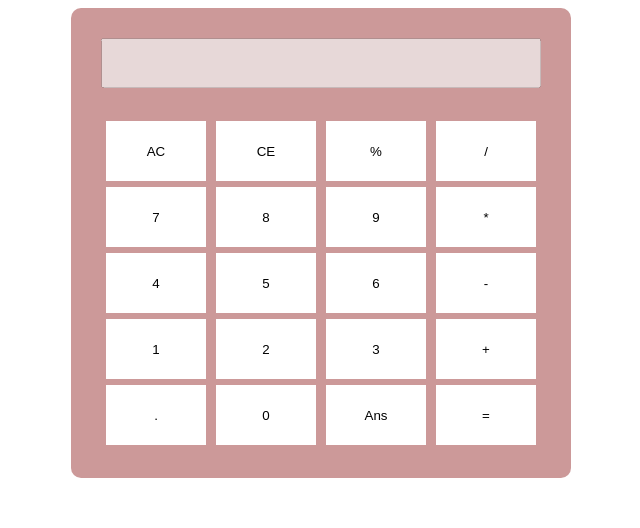
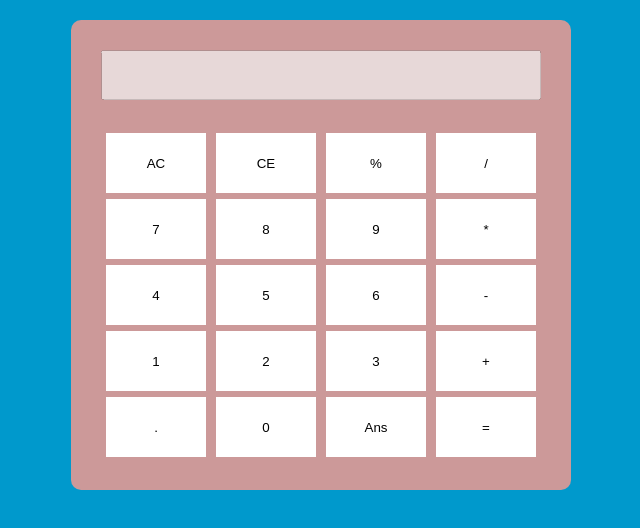
Before and after one commit to way2fall/FCCProj, a plain HTML site: page calculator/index.html in a window 1280 px wide. Shown: the whole page, without its empty margins (319-959 px from the left). Drawn offline with nearby package versions, Linux system fonts and the light colour scheme.

Commit message:
margin collapse solved

```diff
--- a/calculator/css/style.css
+++ b/calculator/css/style.css
@@ -1,13 +1,17 @@
 *{
 	box-sizing: border-box;
+	margin:0;
 }
 .container{
 	width: 100%;
+	height: 100vh;
+	background: #0099CC;
+	overflow: hidden; /*解决父元素.container和子元素.calculator之间margin塌陷问题（解决子元素margin-top无效）*/
 }
 .calculator{
 	width:500px;
 	background: #CC9999;
-	margin: auto;
+	margin: 20px auto auto auto;
 	border-radius: 10px;
 	padding: 30px;
 }
--- a/calculator/index.html
+++ b/calculator/index.html
@@ -36,6 +36,7 @@
             </div>
         </div>
     </div>
+    <script src="app.js"></script>
 </body>
 
 </html>
```
